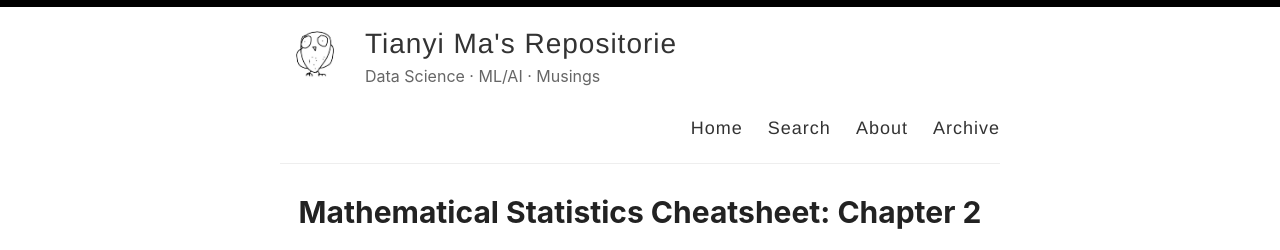
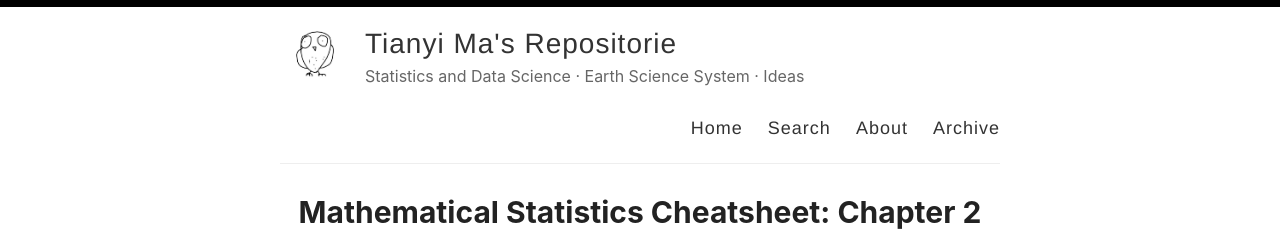
Before and after one commit to tianyimasf/ai, a Jekyll site: the page built from index.html, in a window 1280 px wide. Shown: the top 250 px of the page. Built offline with Jekyll 4.4.1, drawn with Linux system fonts in a browser that asks for light colours; the list of posts is cut into pages by our own code.

Commit message:
change title

```diff
--- a/_config.yml
+++ b/_config.yml
@@ -9,7 +9,7 @@ name: Tianyi Ma's Repositorie
 author: Tianyi Ma
 
 # Short bio or description (displayed in the header)
-description: Data Science · ML/AI · Musings
+description: Statistics and Data Science · Earth Science System · Ideas
 
 # URL of your avatar or profile pic (you could use your GitHub profile pic)
 avatar: /images/ow.jpg
```
